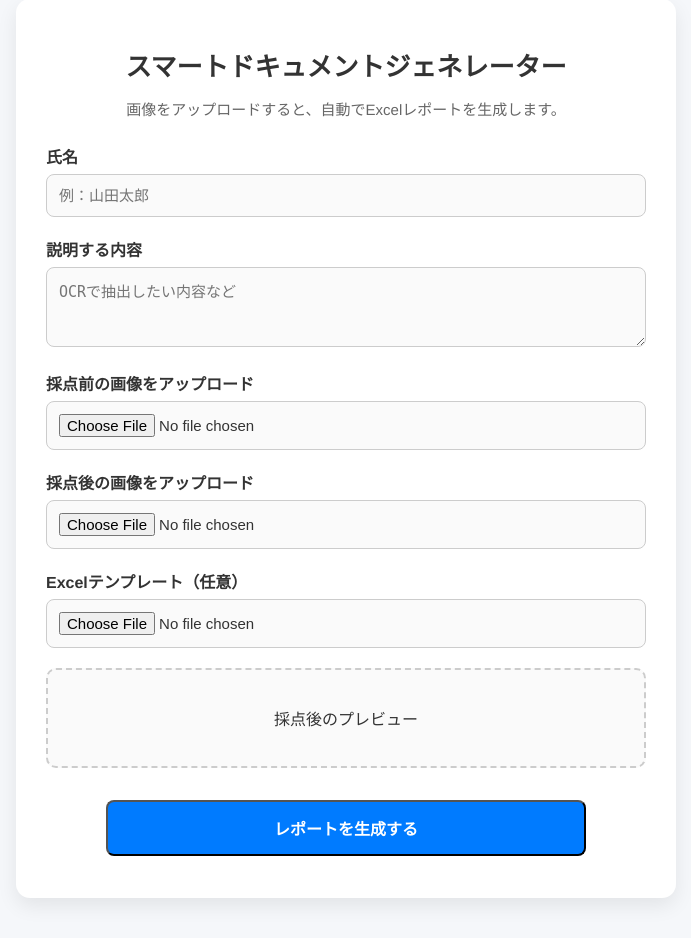
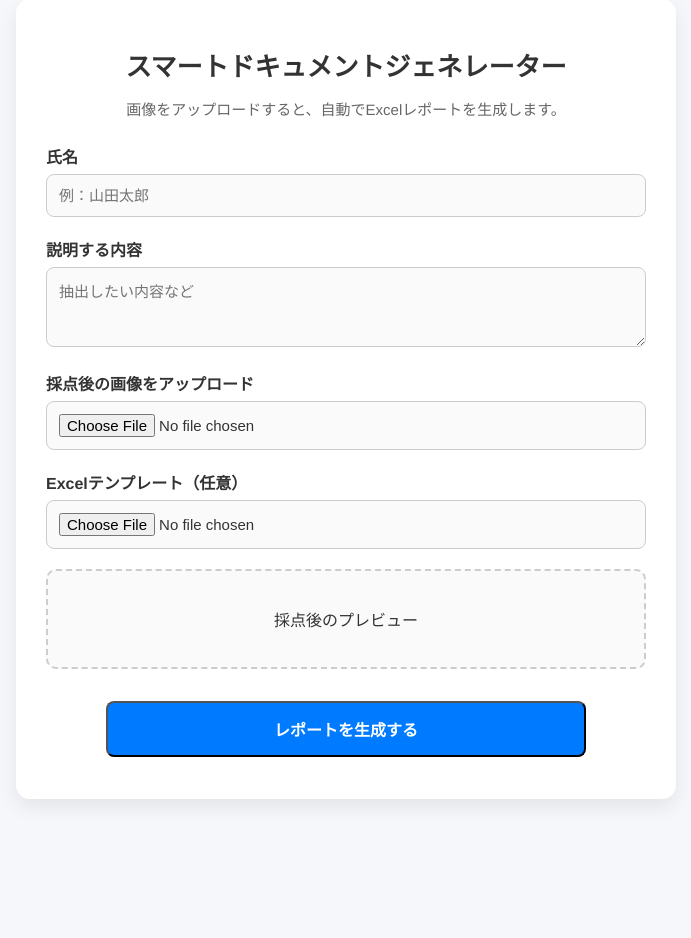
Before and after one commit to SakauchiKanato/asobitai, a Flask app: page / in a window 1280 px wide. Shown: the part 61-999 px from the top of the page, without its empty margins (294-985 px from the left). After the commit the page ends 864 px from the top, so only its background shows below. Run offline with Flask 3, Linux system fonts and the light colour scheme; parts of the project's set-up code (start-up, migrations or seed data) failed here and were passed over.

Commit message:
OCRのコメントアウト

```diff
--- a/smart_doc_gen/templates/index.html
+++ b/smart_doc_gen/templates/index.html
@@ -28,14 +28,14 @@
 
             <div class="form-group">
                 <label for="description">説明する内容</label>
-                <textarea id="description" name="description" rows="3" placeholder="OCRで抽出したい内容など"></textarea>
+                <textarea id="description" name="description" rows="3" placeholder="抽出したい内容など"></textarea>
             </div>
 
-            <!-- 採点前画像アップロード -->
+            <!-- 採点前画像アップロード
             <div class="form-group">
                 <label for="imageFile_pre">採点前の画像をアップロード</label>
                 <input type="file" id="imageFile_pre" name="target_image_pre" accept="image/*" required>
-            </div>
+            </div> -->
 
             <!-- 採点後画像アップロード -->
             <div class="form-group">
@@ -48,8 +48,6 @@
                 <label for="templateFile">Excelテンプレート（任意）</label>
                 <input type="file" id="templateFile" name="template_file" accept=".xlsx">
             </div>
-
-
 
             <!-- 採点前画像プレビュー
             <div class="image-preview" id="imagePreview1">
```
